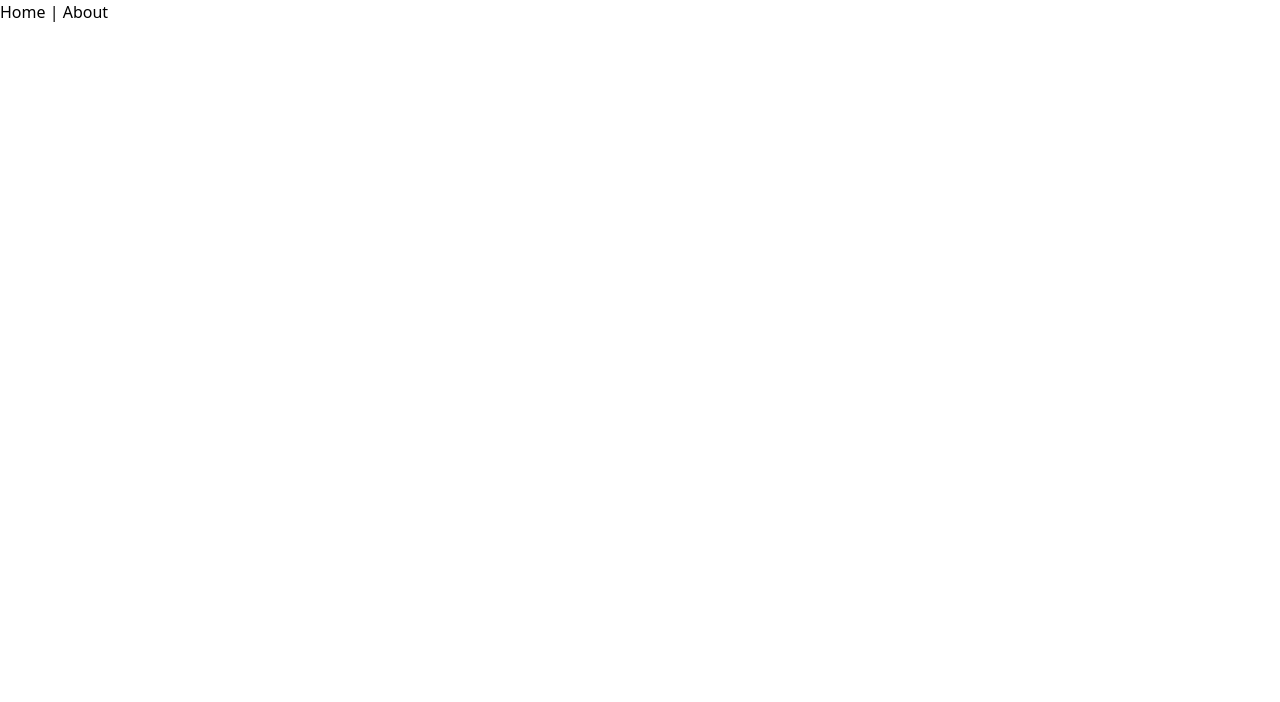
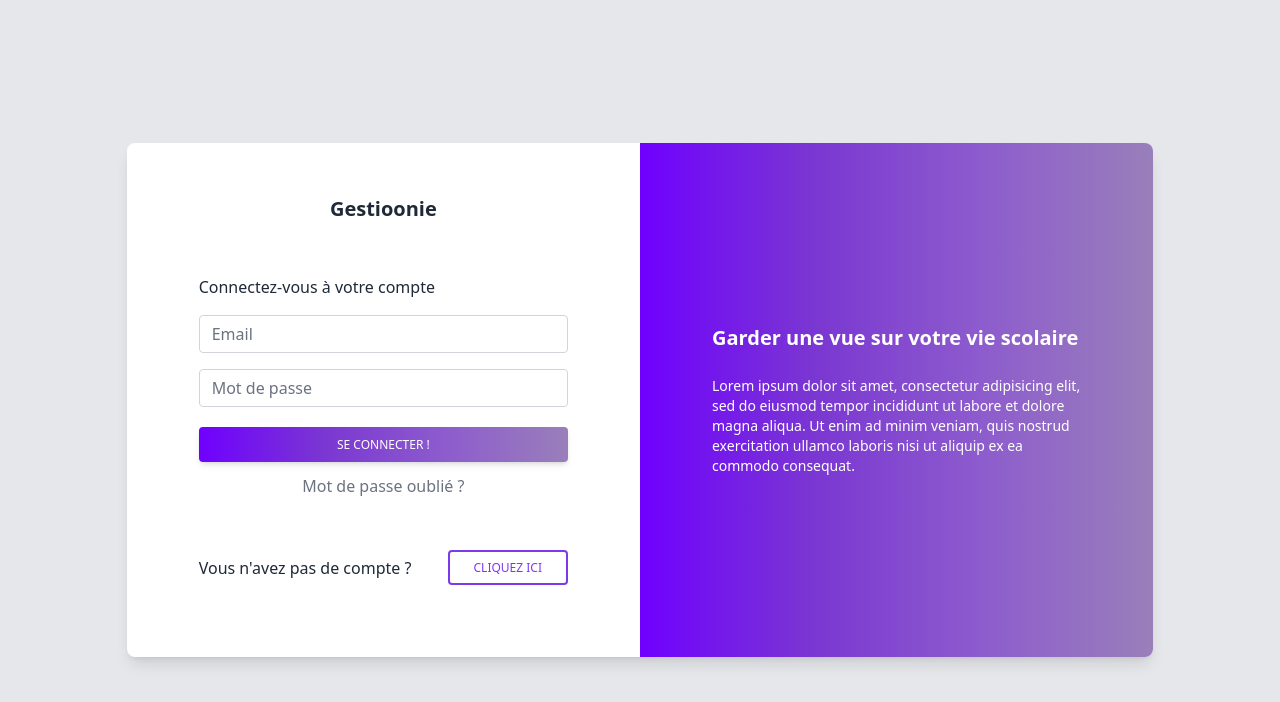
Before and after one commit to ProjectM431/m431-frontend, a Vue app: page /login in a window 1280 px wide. Before the commit this address had no page. Shown: the top 702 px of the page. Built offline with nearby package versions, Linux system fonts and the light colour scheme.

Commit message:
add login component but without api

```diff
--- a/package.json
+++ b/package.json
@@ -8,6 +8,7 @@
     "lint": "vue-cli-service lint"
   },
   "dependencies": {
+    "axios": "^0.27.2",
     "core-js": "^3.8.3",
     "vue": "^3.2.13",
     "vue-router": "^4.0.3"
--- a/src/App.vue
+++ b/src/App.vue
@@ -1,7 +1,3 @@
 <template>
-  <nav>
-    <router-link to="/home">Home</router-link> |
-    <router-link to="/about">About</router-link>
-  </nav>
   <router-view/>
 </template>
--- a/src/router/index.js
+++ b/src/router/index.js
@@ -2,20 +2,12 @@ import { createRouter, createWebHistory } from 'vue-router'
 
 const routes = [
   {
-    path: '/about',
-    name: 'about',
+    path: '/login',
+    name: 'login',
     // route level code-splitting
     // this generates a separate chunk (about.[hash].js) for this route
     // which is lazy-loaded when the route is visited.
-    component: () => import(/* webpackChunkName: "about" */ '../views/AboutView.vue')
-  },
-  {
-    path: '/home',
-    name: 'home',
-    // route level code-splitting
-    // this generates a separate chunk (about.[hash].js) for this route
-    // which is lazy-loaded when the route is visited.
-    component: () => import(/* webpackChunkName: "about" */ '../views/HomeView.vue')
+    component: () => import(/* webpackChunkName: "about" */ '../views/AccountLogin.vue')
   },
 ]
 
--- a/src/views/AboutView.vue
+++ /dev/null
@@ -1,5 +0,0 @@
-<template>
-  <div class="about">
-    <h1 class="bg-red-500">This is an about page</h1>
-  </div>
-</template>
--- /dev/null
+++ b/src/views/AccountLogin.vue
@@ -0,0 +1,70 @@
+<template>
+  <div class="login">
+  <section class="h-full gradient-form bg-gray-200 md:h-screen">
+  <div class="container py-12 px-6 h-full">
+    <div class="flex justify-center items-center flex-wrap h-full g-6 text-gray-800">
+      <div class="xl:w-10/12">
+        <div class="block bg-white shadow-lg rounded-lg">
+          <div class="lg:flex lg:flex-wrap g-0">
+            <div class="lg:w-6/12 px-4 md:px-0">
+              <div class="md:p-12 md:mx-6">
+                <div class="text-center">
+                  <!-- <img class="mx-auto w-48" src="" alt="logo"/> -->
+                  <h4 class="text-xl font-semibold mt-1 mb-12 pb-1">Gestioonie</h4>
+                </div>
+                <form>
+                  <p class="mb-4">Connectez-vous à votre compte</p>
+                  <div class="mb-4">
+                    <input v-model="userMail" type="email" class="form-control block w-full px-3 py-1.5 text-base font-normal text-gray-700 bg-white bg-clip-padding border border-solid border-gray-300 rounded transition ease-in-out m-0 focus:text-gray-700 focus:bg-white focus:border-blue-600 focus:outline-none" id="exampleFormControlInput1" placeholder="Email"/>
+                  </div>
+                  <div class="mb-4">
+                    <input v-model="userPassword" type="password" class="form-control block w-full px-3 py-1.5 text-base font-normal text-gray-700 bg-white bg-clip-padding border border-solid border-gray-300 rounded transition ease-in-out m-0 focus:text-gray-700 focus:bg-white focus:border-blue-600 focus:outline-none" id="exampleFormControlInput1" placeholder="Mot de passe"/>
+                  </div>
+                  <div class="text-center pt-1 mb-12 pb-1">
+                    <button  class="inline-block px-6 py-2.5 text-white font-medium text-xs leading-tight uppercase rounded shadow-md hover:bg-blue-700 hover:shadow-lg focus:shadow-lg focus:outline-none focus:ring-0 active:shadow-lg transition duration-150 ease-in-out w-full mb-3" type="button" data-mdb-ripple="true" data-mdb-ripple-color="light" style="background: linear-gradient(to right, #6F00FF, #7A36D2, #8D5CCD, #997FBA);">
+                      Se connecter !
+                    </button>
+                    <a class="text-gray-500" href="#!">Mot de passe oublié ?</a>
+                  </div>
+                  <div class="flex items-center justify-between pb-6">
+                    <p class="mb-0 mr-2">Vous n'avez pas de compte ?</p>
+                    <button type="button" class="inline-block px-6 py-2 border-2 border-violet-600 text-violet-600 font-medium text-xs leading-tight uppercase rounded hover:bg-black hover:bg-opacity-5 focus:outline-none focus:ring-0 transition duration-150 ease-in-out" data-mdb-ripple="true" data-mdb-ripple-color="light">
+                      Cliquez ici
+                    </button>
+                  </div>
+                </form>
+              </div>
+            </div>
+            <div class="lg:w-6/12 flex items-center lg:rounded-r-lg rounded-b-lg lg:rounded-bl-none" style="background: linear-gradient(to right, #6F00FF, #7A36D2, #8D5CCD, #997FBA);">
+              <div class="text-white px-4 py-6 md:p-12 md:mx-6">
+                <h4 class="text-xl font-semibold mb-6">Garder une vue sur votre vie scolaire</h4>
+                <p class="text-sm">
+                  Lorem ipsum dolor sit amet, consectetur adipisicing elit, sed do eiusmod
+                  tempor incididunt ut labore et dolore magna aliqua. Ut enim ad minim veniam,
+                  quis nostrud exercitation ullamco laboris nisi ut aliquip ex ea commodo
+                  consequat.
+                </p>
+              </div>
+            </div>
+          </div>
+        </div>
+      </div>
+    </div>
+  </div>
+</section>
+</div>
+</template>
+
+<script>
+// import axios from "axios";
+// import moment from "moment";
+
+export default {
+  name: "App",
+
+  data: () => ({
+    userMail: "",
+    userPassword: "",
+  }),
+};
+</script>
--- a/src/views/HomeView.vue
+++ /dev/null
@@ -1,6 +0,0 @@
-<template>
-  <div class="home">
-    <img alt="Vue logo" src="../assets/logo.png">
-    <p> tetststs</p>
-  </div>
-</template>
```
Also changed, not shown: 1 other file (tests, documents, lock files or other folders).
